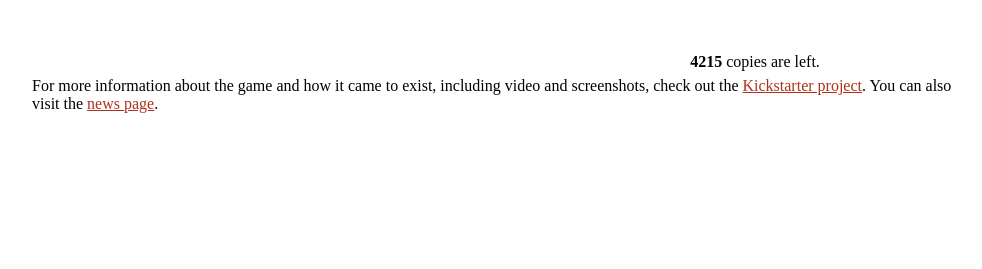
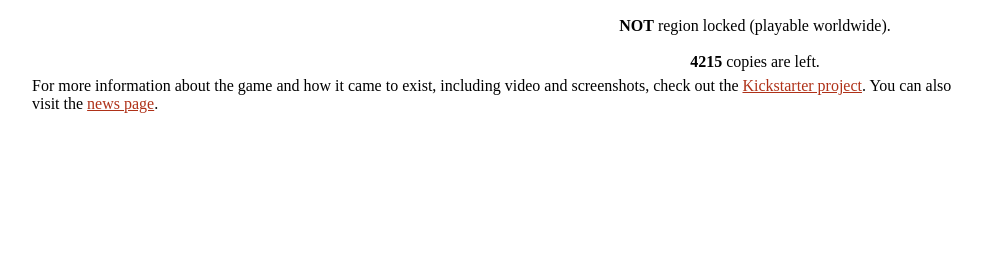
Before and after one commit to jasonrohrer/DiamondTrust, a PHP site: page /buy.php in a window 1280 px wide. Shown: the part 531-800 px from the top of the page, without its empty margins (137-1119 px from the left). Run offline with PHP 8.4, Linux system fonts and the light colour scheme.

Commit message:
Note about region locking.

```diff
--- a/documentation/html/buy.php
+++ b/documentation/html/buy.php
@@ -35,7 +35,8 @@ Available now for <b>$30</b>.<br><br>
 <input type="hidden" name="hosted_button_id" value="UJZMPCM79D35C">
 <input type="image" src="https://www.paypalobjects.com/en_US/i/btn/btn_buynowCC_LG.gif" border="0" name="submit" alt="PayPal - The safer, easier way to pay online!">
 <img alt="" border="0" src="https://www.paypalobjects.com/en_US/i/scr/pixel.gif" width="1" height="1">
-</form><br>
+</form>
+<b>NOT</b> region locked (playable worldwide).<br>
 <br>
 <b>4215</b> copies are left.
 </td>
```
